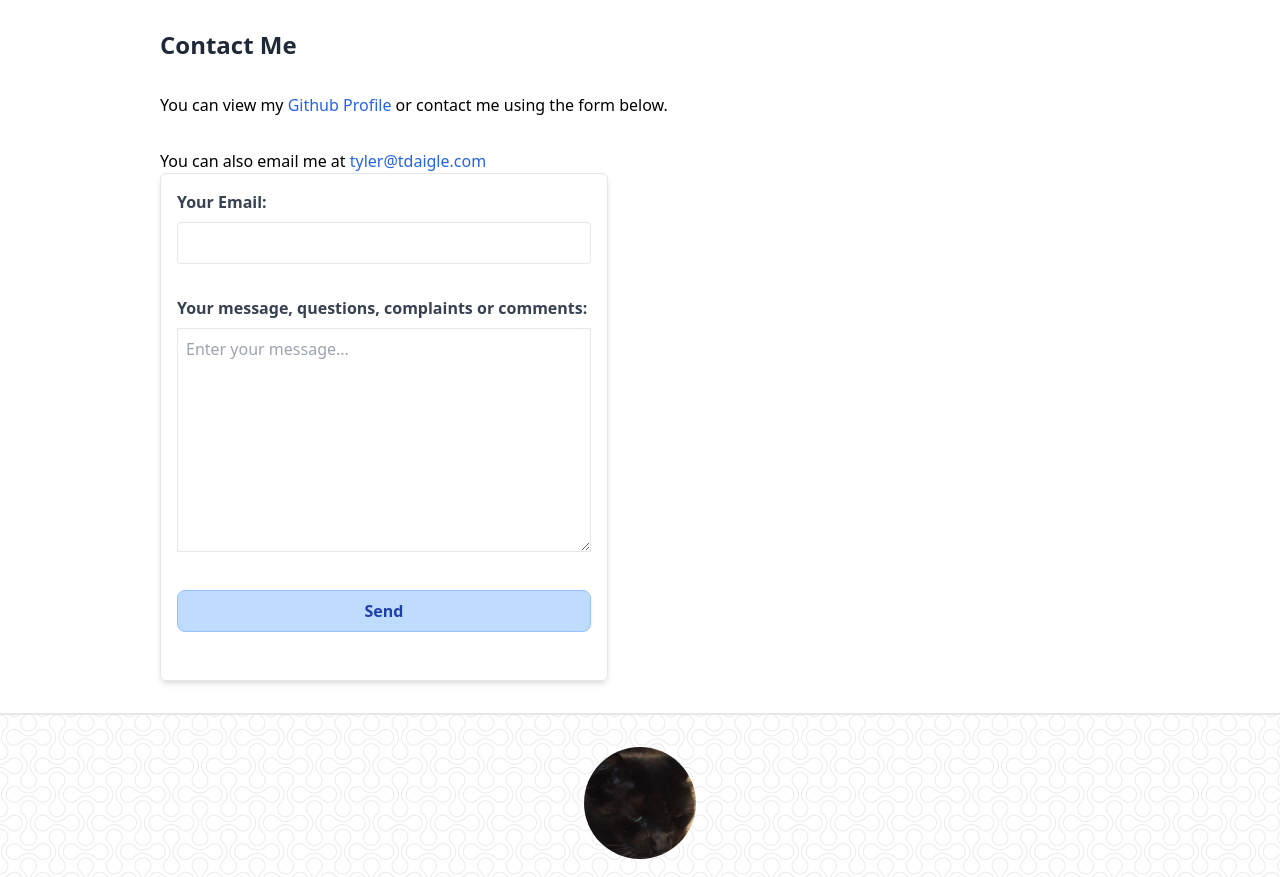
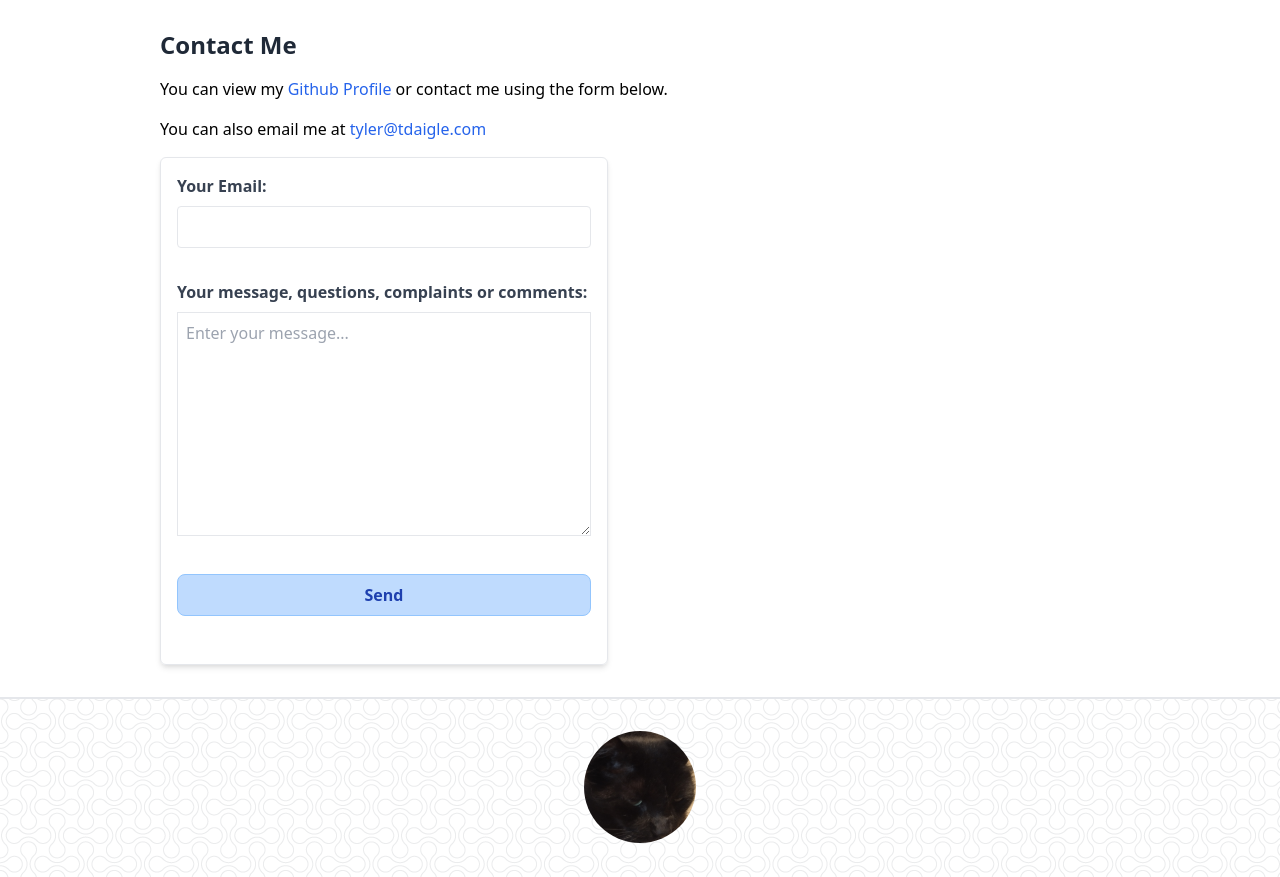
Before and after one commit to tyler-daigle/tdaigle-portfolio, a website: page public/index.html in a window 1280 px wide. Shown: the part 3055-3932 px from the top of the page. Drawn offline with Linux system fonts and the light colour scheme.

Commit message:
spacing by contact form

```diff
--- a/public/index.html
+++ b/public/index.html
@@ -367,7 +367,7 @@
           <h2 class="section-title ml-0">Contact Me</h2>
         </header>
 
-        <p class="my-8">
+        <p class="my-4">
           You can view my
           <a
             class="text-blue-600"
@@ -378,7 +378,7 @@
           >
           or contact me using the form below.
         </p>
-        <p>
+        <p class="mb-4">
           You can also email me at
           <a class="text-blue-600" href="mailto:tyler@tdaigle.com"
             >tyler@tdaigle.com</a
```
